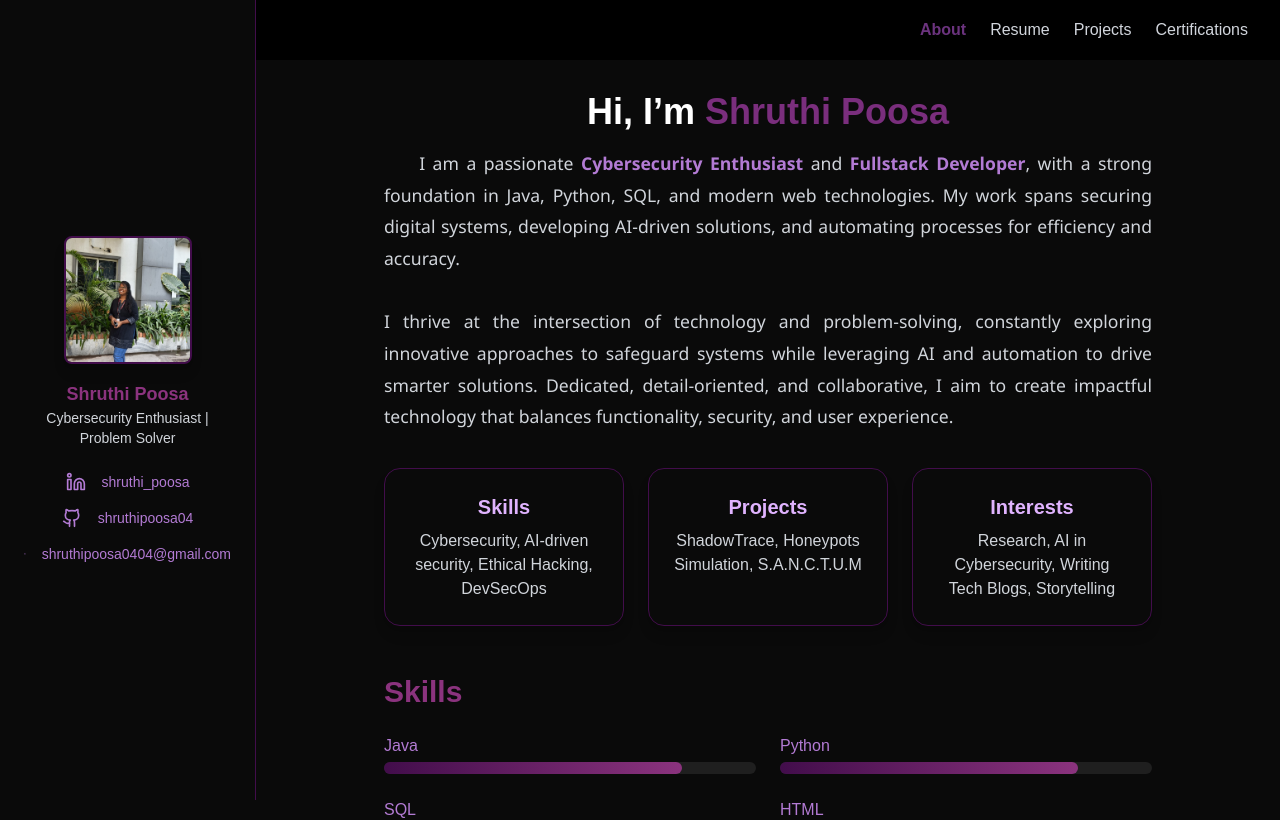
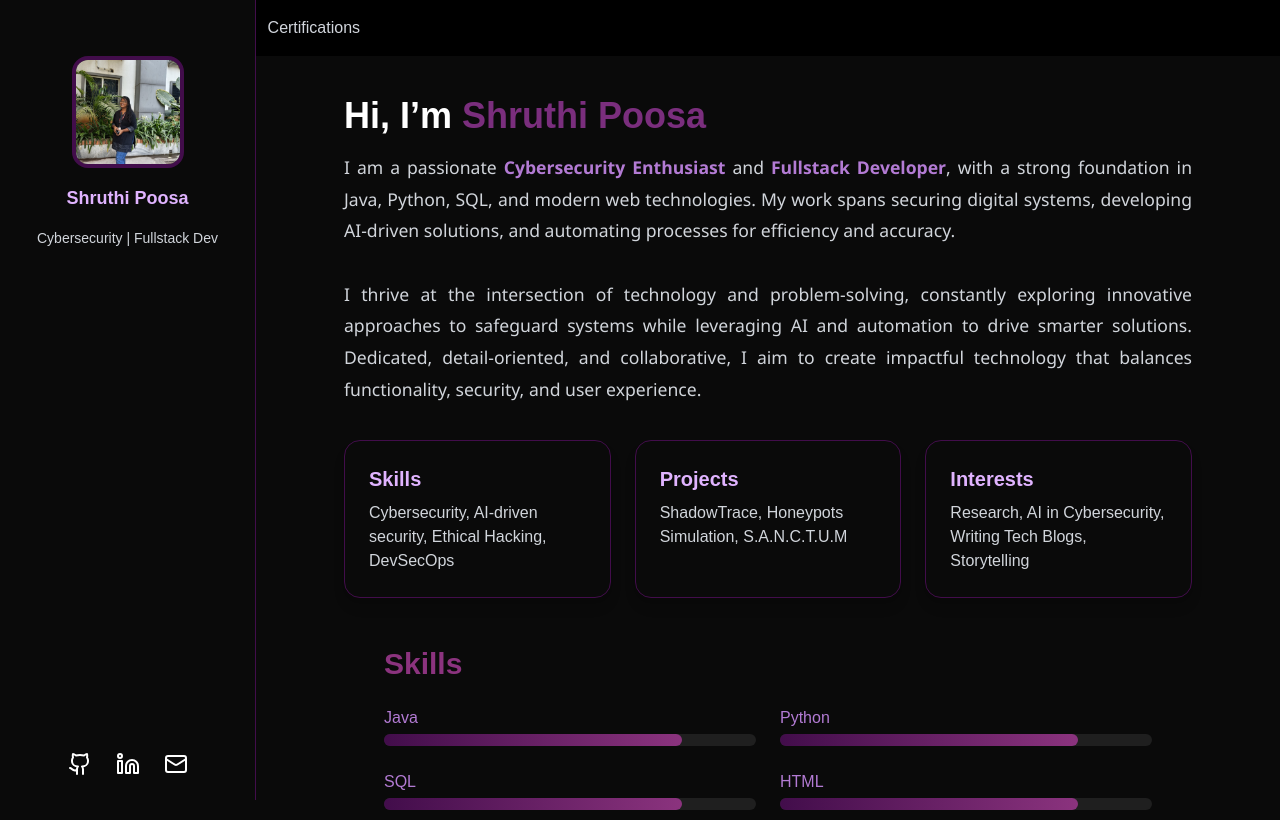
Before and after one commit to Shruthipoosa04/Shruthi-s-Portfolio, a Next.js app: page / in a window 1280 px wide. Shown: the top 820 px of the page. Built offline with nearby package versions, Linux system fonts and the light colour scheme.

Commit message:
modified commit

```diff
--- a/app/components/Navbar.tsx
+++ b/app/components/Navbar.tsx
@@ -15,10 +15,7 @@ export default function Navbar() {
 
   return (
     <nav className="w-full bg-black text-white px-8 py-4 flex items-center justify-between shadow-md">
-      {/* Portfolio Title */}
-      <h1 className="text-xl font-bold" style={{ color: "#8B337E" }}>
-        Shruthi Portfolio
-      </h1>
+
 
       {/* Navigation Links */}
       <ul className="flex gap-6">
--- a/app/page.tsx
+++ b/app/page.tsx
@@ -1,7 +1,7 @@
 "use client";
 import { motion } from "framer-motion";
 import { useState } from "react";
-import { Github, Linkedin, Mail } from "lucide-react";
+import { Github, Linkedin, Mail, Menu, X } from "lucide-react";
 
 export default function About() {
   const colors = {
@@ -30,60 +30,83 @@ export default function About() {
     { category: "Tools & Platforms", skills: ["Git", "Docker"] },
   ];
 
-  const [activeTab, setActiveTab] = useState(techStack[0].category);
+  const [isOpen, setIsOpen] = useState(false);
 
   return (
     <div className="flex" style={{ backgroundColor: colors.mainBg, color: colors.white }}>
       {/* Sidebar */}
       <aside
-        className="w-64 p-6 flex flex-col justify-center items-center text-center border-r"
-        style={{
-          backgroundColor: colors.mainBg,
-          borderColor: colors.border,
-          position: "fixed",
-          top: 0,
-          left: 0,
-          height: "100vh",
-        }}
+        className={`fixed top-0 left-0 h-full w-64 p-6 flex flex-col justify-between text-center border-r
+        transition-transform duration-300 z-50
+        ${isOpen ? "translate-x-0" : "-translate-x-full"} md:translate-x-0`}
+        style={{ borderColor: colors.border, backgroundColor: colors.mainBg }}
       >
-        {/* Profile */}
-        <div className="w-32 h-32 rounded-lg overflow-hidden border-2 shadow-lg" style={{ borderColor: colors.border }}>
-          <img src="/profile.jpg" alt="Profile" className="w-full h-full object-cover" />
+        {/* Close button (mobile only) */}
+        <button
+          onClick={() => setIsOpen(false)}
+          className="absolute top-4 right-4 md:hidden text-white"
+        >
+          <X size={28} />
+        </button>
+
+        {/* Profile Section */}
+        <div className="flex flex-col items-center gap-4 mt-8">
+          <img
+            src="profile.jpg"
+            alt="profile"
+            className="w-28 h-28 rounded-2xl border-4 object-cover"
+            style={{ borderColor: colors.border }}
+          />
+          <h2 className="text-lg font-bold" style={{ color: colors.heading }}>
+            Shruthi Poosa
+          </h2>
+          <p className="text-sm" style={{ color: colors.grayText }}>
+            Cybersecurity | Fullstack Dev
+          </p>
         </div>
-        <h2 className="mt-4 text-lg font-bold" style={{ color: colors.gradientEnd }}>Shruthi Poosa</h2>
-        <p className="text-sm" style={{ color: colors.grayText }}>Cybersecurity Enthusiast | Problem Solver</p>
 
-        {/* Contact Links */}
-        <div className="space-y-4 text-sm w-full mt-6">
-          {[
-            { icon: Linkedin, label: "shruthi_poosa", url: "https://linkedin.com/in/yourusername" },
-            { icon: Github, label: "shruthipoosa04", url: "https://github.com/yourusername" },
-            { icon: Mail, label: "shruthipoosa0404@gmail.com", url: "mailto:shruthipoosa0404@gmail.com" }
-          ].map((item, i) => (
-            <a key={i} href={item.url} target="_blank" rel="noopener noreferrer"
-               className="flex items-center justify-center gap-4 hover:opacity-80 transition"
-               style={{ color: colors.subText }}>
-              <item.icon className="w-5 h-5" /> {item.label}
-            </a>
-          ))}
+        {/* Links */}
+        <div className="flex justify-center gap-6 mt-6">
+          <a href="https://github.com/" target="_blank" rel="noopener noreferrer">
+            <Github className="hover:text-purple-400 transition" />
+          </a>
+          <a href="https://linkedin.com/" target="_blank" rel="noopener noreferrer">
+            <Linkedin className="hover:text-purple-400 transition" />
+          </a>
+          <a href="mailto:shruthi@example.com">
+            <Mail className="hover:text-purple-400 transition" />
+          </a>
         </div>
       </aside>
 
+      {/* Overlay for mobile */}
+      {isOpen && (
+        <div
+          className="fixed inset-0 bg-black bg-opacity-50 z-40 md:hidden"
+          onClick={() => setIsOpen(false)}
+        />
+      )}
+
       {/* Main Content */}
-      <main className="flex-1 p-8 ml-64">
+      <main className="flex-1 p-6 sm:p-10 md:ml-64 relative">
+        {/* Mobile Menu Toggle */}
+        <button
+          onClick={() => setIsOpen(true)}
+          className="absolute top-6 left-4 md:hidden text-white z-30"
+        >
+          <Menu size={28} />
+        </button>
+
         {/* About Section */}
-        <section id="about" className="max-w-3xl mx-auto text-center">
-          <h1 className="text-4xl font-bold" style={{ color: colors.white }}>
+        <section className="max-w-4xl mx-auto px-4 sm:px-6">
+          <h1 className="text-4xl font-bold text-center md:text-left" style={{ color: colors.white }}>
             Hi, I’m <span style={{ color: "#7A2E7D" }}>Shruthi Poosa</span>
           </h1>
           <p
-            className="mt-4 text-lg"
+            className="mt-4 text-lg text-justify"
             style={{
               color: colors.grayText,
               lineHeight: "1.8",
-              textAlign: "justify",
-              textJustify: "inter-word",
-              textIndent: "2em",
               marginBottom: "2em",
               fontSize: "1.1rem",
               fontFamily: "'Segoe UI', Tahoma, Geneva, Verdana, sans-serif",
@@ -98,24 +121,28 @@ export default function About() {
           {/* Cards Section */}
           <section className="grid grid-cols-1 md:grid-cols-3 gap-6 mb-12">
             {cards.map((card, i) => (
-              <motion.div key={i} whileHover={{ y: -5, scale: 1.02 }}
+              <motion.div
+                key={i}
+                whileHover={{ y: -5, scale: 1.02 }}
                 className="p-6 rounded-2xl shadow-lg border transition cursor-pointer"
                 style={{ backgroundColor: colors.mainBg, borderColor: colors.border }}
               >
-                <h3 className="text-xl font-semibold mb-2" style={{ color: colors.heading }}>{card.title}</h3>
+                <h3 className="text-xl font-semibold mb-2" style={{ color: colors.heading }}>
+                  {card.title}
+                </h3>
                 <p style={{ color: colors.grayText }}>{card.desc}</p>
               </motion.div>
             ))}
           </section>
 
-          {/* Skills Section with Progress Bars */}
+          {/* Skills Section */}
           <section className="text-left max-w-3xl mx-auto mt-12">
             <h2 className="text-3xl font-semibold mb-6" style={{ color: colors.gradientEnd }}>
               Skills
             </h2>
 
             <div className="grid grid-cols-1 md:grid-cols-2 gap-6">
-              {techStack.flatMap(tab =>
+              {techStack.flatMap((tab) =>
                 tab.skills.map((skill, i) => (
                   <div key={i} className="space-y-2">
                     <div className="flex justify-between mb-1">
@@ -127,7 +154,9 @@ export default function About() {
                         animate={{ width: "80%" }}
                         transition={{ duration: 1.2 }}
                         className="h-3 rounded-lg"
-                        style={{ background: `linear-gradient(to right, ${colors.gradientStart}, ${colors.gradientEnd})` }}
+                        style={{
+                          background: `linear-gradient(to right, ${colors.gradientStart}, ${colors.gradientEnd})`,
+                        }}
                       />
                     </div>
                   </div>
@@ -138,7 +167,10 @@ export default function About() {
         </section>
 
         {/* Footer */}
-        <footer className="text-center py-6 mt-12 text-sm border-t" style={{ borderColor: colors.border, color: colors.footerText }}>
+        <footer
+          className="text-center py-6 mt-12 text-sm border-t"
+          style={{ borderColor: colors.border, color: colors.footerText }}
+        >
           © {new Date().getFullYear()} Shruthi Poosa. All rights reserved.
         </footer>
       </main>
--- a/app/projects/page.tsx
+++ b/app/projects/page.tsx
@@ -62,24 +62,25 @@ export default function ProjectsPage() {
     <main className="min-h-screen bg-black text-white p-8 text-center">
       <h1 className="text-5xl font-bold mb-8 text-[#E0B3FF] drop-shadow-lg">Projects</h1>
 
-      {/* Filter Buttons */}
-      <div className="flex justify-center gap-4 mb-12">
-          {categories.map(cat => (
+<div className="grid grid-cols-3 sm:flex sm:justify-center gap-4 mb-12 max-w-md mx-auto">
+  {categories.map((cat) => (
     <button
       key={cat}
       onClick={() => setActiveFilter(cat)}
       style={{
-    background: activeFilter === cat
+        background:
+          activeFilter === cat
             ? `linear-gradient(to right, #420D4B, #8B337E)`
-      : "#1f2937", // fallback gray (Tailwind bg-gray-800)
+            : "#1f2937",
       }}
       className="px-4 py-2 rounded-full font-medium text-white transition"
     >
       {cat}
     </button>
-
   ))}
 </div>
+
+
 
       {/* Project Grid */}
       <div className="flex flex-wrap justify-center gap-10">
```
Also changed, not shown: app/resume/page.tsx (+68 -36 lines), tsconfig.json (+5 -3 lines). Lines whose indentation alone changed are shown as unchanged.
